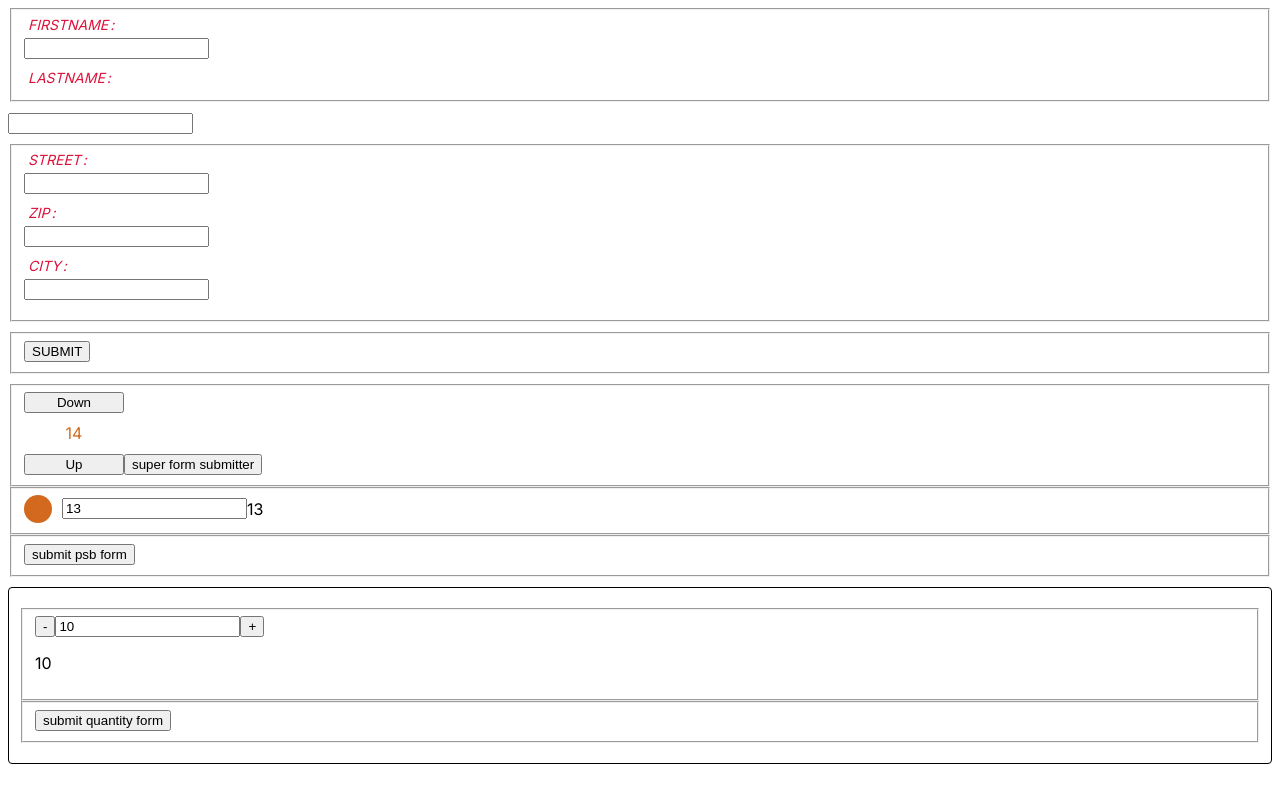
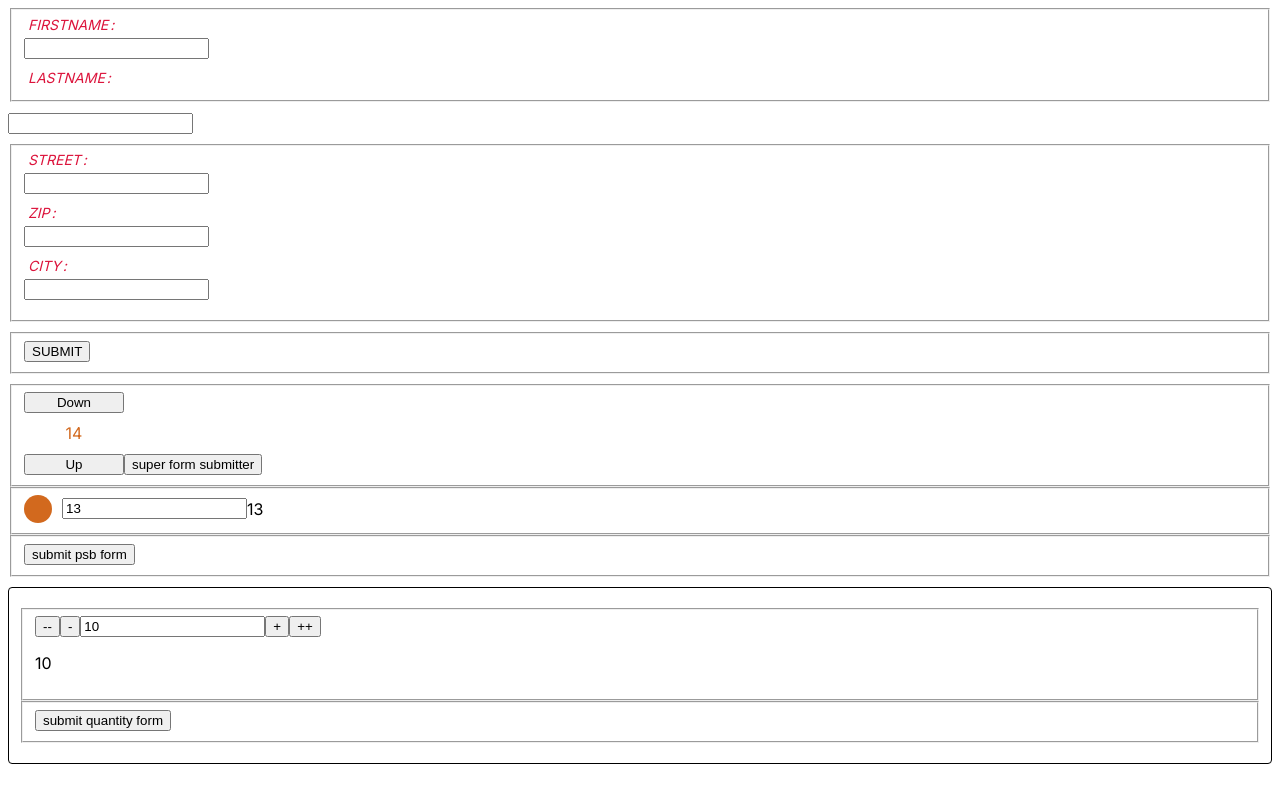
Before and after one commit to LaStudoAngular/angular-template-driven-from, an Angular app: page / in a window 1280 px wide. Built offline with nearby package versions, Linux system fonts and the light colour scheme; no server answers.

Commit message:
fix complex custom element

```diff
--- a/src/app/quantity/quantity.component.html
+++ b/src/app/quantity/quantity.component.html
@@ -1,4 +1,4 @@
-<!-- <button (click)="updateValue(+value - 10)" [disabled]="disabled">--</button> -->
+<button (click)="updateValue(+value - 10)" [disabled]="disabled">--</button>
 <button (click)="updateValue(+value - 1)" [disabled]="disabled">-</button>
 <input
   [value]="value"
@@ -8,5 +8,5 @@
   type="text"
 />
 <button (click)="updateValue(+value + 1)" [disabled]="disabled">+</button>
-<!-- <button (click)="updateValue(+value + 10)" [disabled]="disabled">++</button> -->
+<button (click)="updateValue(+value + 10)" [disabled]="disabled">++</button>
 <p>{{ value }}</p>
```
